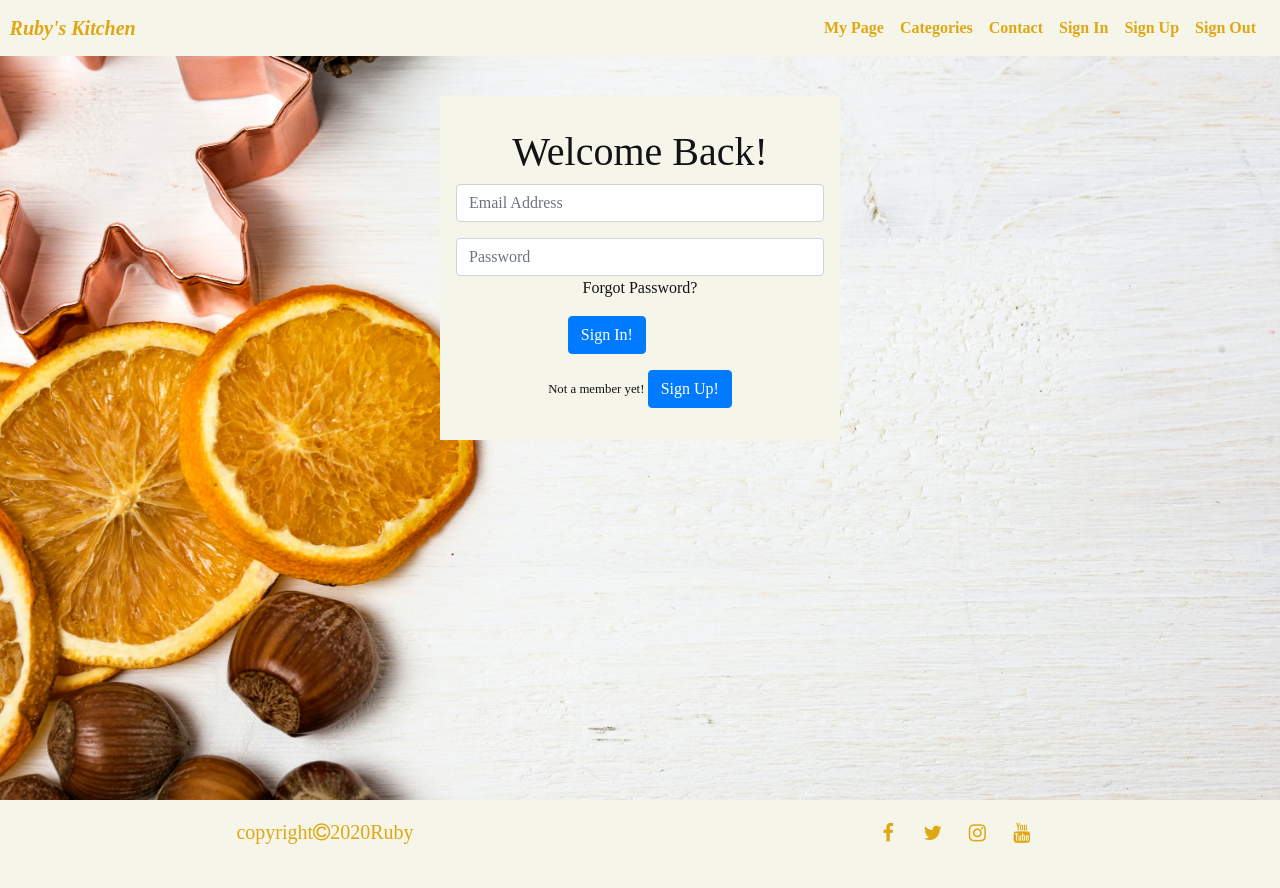
After one commit to RubySrivastava/ms3-recipe, a Flask app: page /login in a window 1280 px wide. The commit adds this page. Run offline with Flask 2, Linux system fonts and the light colour scheme; some libraries are stand-ins or nearby versions.

Commit message:
Create login page

```diff
--- a/app.py
+++ b/app.py
@@ -36,6 +36,10 @@ def search():
     return render_template("recipes.html", recipes=recipes)
 
 
+@app.route("/login")
+def login():
+    return render_template("login.html")
+
 if __name__ == "__main__":
     app.run(host=os.environ.get("IP"),
             port=int(os.environ.get("PORT")),
--- a/static/css/style.css
+++ b/static/css/style.css
@@ -137,3 +137,33 @@
   }
 }
 /*End Home Page*/
+
+/* Sign In Page*/
+.container-login {
+  background: url("../image/login.jpg") no-repeat bottom right;
+  -webkit-background-size: cover;
+  -moz-background-size: cover;
+  -o-background-size: cover;
+  background-size: cover;
+  background-color: #f5f5ea;
+  display: flex;
+  height: 100vh;
+  justify-content: center;
+  position: relative;
+}
+.login-box {
+  background-color: #f5f5ea;
+  padding: 2rem 1rem;
+  margin-top: 6rem;
+  margin-bottom: 2rem;
+  width: 100%;
+  min-width: 400px;
+  font-family: "expo";
+  color: #131315;
+}
+.forgot-pass {
+  color: #131315;
+  align-items: center;
+  text-align: right;
+}
+/*End Sign in page*/
--- a/templates/base.html
+++ b/templates/base.html
@@ -62,7 +62,7 @@
                             <a class="nav-link " href="#">Contact</a>
                         </li>
                         <li class="nav-item">
-                            <a class="nav-link " href="#">Sign In</a>
+                            <a class="nav-link " href="{{url_for ('login') }}">Sign In</a>
                         </li>
                         <li class="nav-item">
                             <a class="nav-link " href="#">Sign Up</a>
--- /dev/null
+++ b/templates/login.html
@@ -0,0 +1,47 @@
+{% extends "base.html" %}
+{% block content %}
+
+<div class="container-fluid container-login img-fluid">
+      <div class="row ">
+        <div class="col-12">
+          <section class="callout login-box text-center">
+            <form>
+              <div>
+                <h1>Welcome Back!</h1>
+              </div>
+              <div class="form-group row">
+                <div class="col-sm-12">
+                  <input type="email" class="form-control" id="inputEmail3" placeholder="Email Address"/>
+                </div>
+              </div>
+              <div class="form-group row">
+                <div class="col-sm-12">
+                  <input
+                    type="password"
+                    class="form-control"
+                    id="inputPassword3"
+                    placeholder="Password"
+                  />
+                  <a class="forgot-pass" href="#">Forgot Password?</a>
+                </div>
+              </div>
+              <div class="form-group row">
+                <div class="col-sm-10">
+                  <button type="submit" class="btn btn-primary">Sign In!</button>
+                </div>
+              </div>
+              <div >
+                <span><small>Not a member yet! </small></span
+                ><span
+                  ><a class="btn btn-primary" href="#">
+                  Sign Up!
+                </a></span
+                >
+              </div>
+            </form>
+          </section>
+        </div>
+      </div>
+    </div>
+
+{% endblock %}
```
Also changed, not shown: static/image/login.jpg (added).
